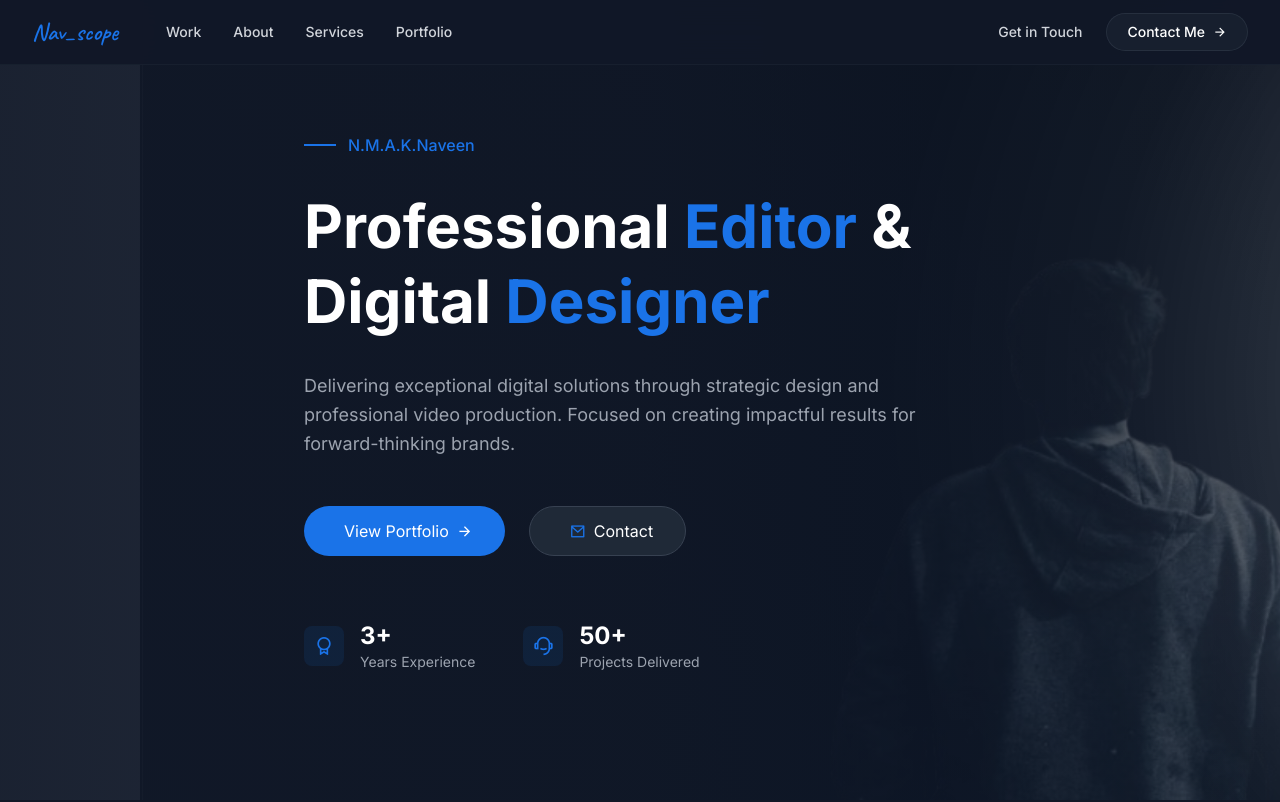
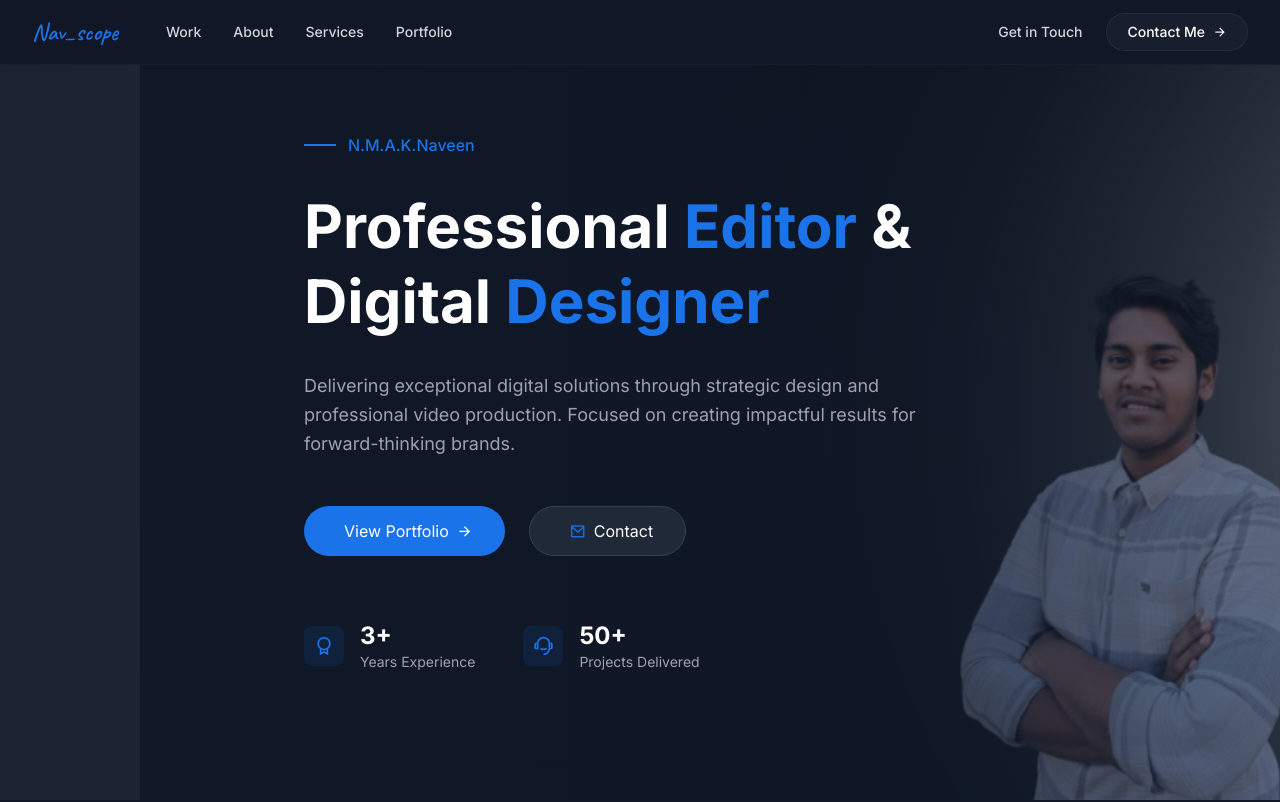
Before and after one commit to navscope/naveennunna5, a plain HTML site: page index.html in a window 1280 px wide. Shown: the top 802 px of the page. Drawn offline with nearby package versions, Linux system fonts and the light colour scheme.

Commit message:
Update index.html

```diff
--- a/index.html
+++ b/index.html
@@ -140,7 +140,7 @@ document.addEventListener("DOMContentLoaded", function () {
 <header class="min-h-screen relative overflow-hidden flex items-center bg-gray-900">
 <div class="absolute inset-0 z-0">
 <div class="absolute inset-0 bg-[linear-gradient(45deg,rgba(26,115,232,0.15),rgba(26,115,232,0.05))]"></div>
-<img src="nav.png" class="w-full h-full object-cover opacity-40">
+<img src="nav001.png" class="w-full h-full object-cover opacity-40">
 </div>
 <div class="absolute inset-0 bg-gradient-to-r from-gray-900/90 via-gray-900/80 to-transparent z-10"></div>
 <div class="max-w-7xl mx-auto px-4 sm:px-6 lg:px-8 relative z-20">
```
